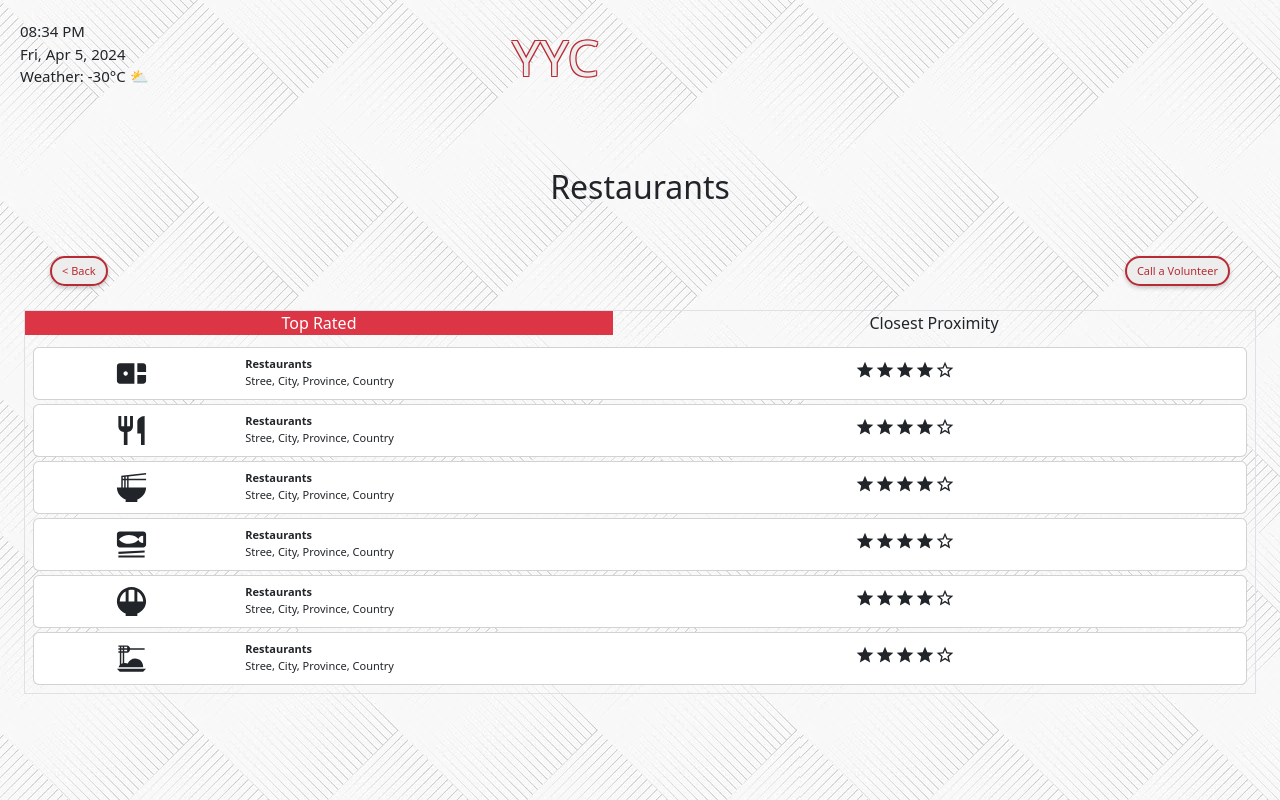
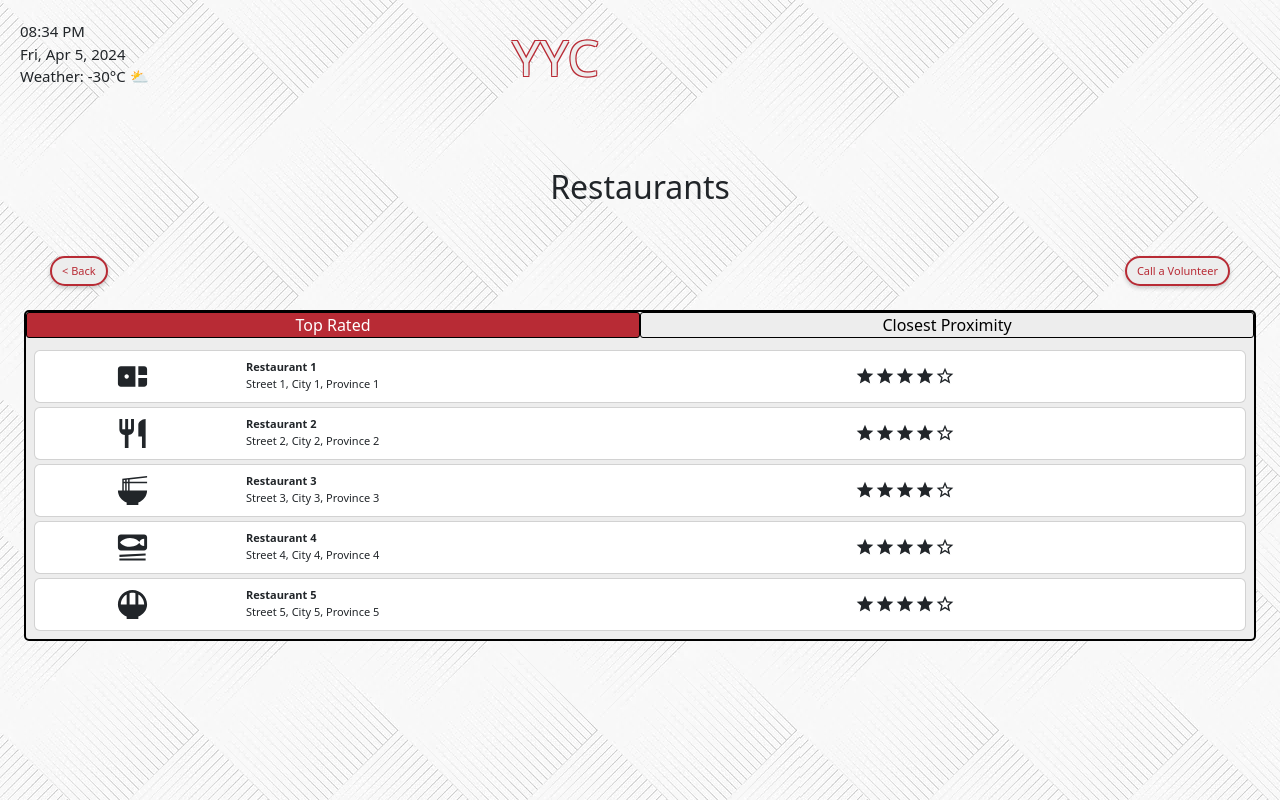
Before and after one commit to Andrew-Musa/Public_Information_Kiosk, a React (Create React App) app in the folder public_information_kiosk/: page /restaurants in a window 1280 px wide. Built offline with nearby package versions, Linux system fonts and the light colour scheme.

Commit message:
Improved Restaurants Page
Improved Restaurants Page

```diff
--- a/public_information_kiosk/src/pages/restaurants.jsx
+++ b/public_information_kiosk/src/pages/restaurants.jsx
@@ -1,12 +1,198 @@
-import React, { useContext, useState } from 'react'
-import { Bento, Restaurant, RamenDining, SetMeal, RiceBowl, DinnerDining, SupportAgent, ArrowBack, Star, StarBorder } from '@mui/icons-material';
+// import React, { useContext, useState } from 'react'
+// import { Bento, Restaurant, RamenDining, SetMeal, RiceBowl, DinnerDining, SupportAgent, ArrowBack, Star, StarBorder } from '@mui/icons-material';
+// import { Link } from 'react-router-dom';
+// import { Context } from '../context';
+
+
+// export default function Restaurants() {
+//     const [showPopup, setShowPopup] = useState(false);
+//     const [accessibleMode, _] = useContext(Context);
+
+//     const handleClickVolunteer = () => {
+//         setShowPopup(true);
+//     };
+
+//     const handleClosePopup = () => {
+//         setShowPopup(false);
+//     };
+
+//     const [activeButton, setActiveButton] = useState('topRated');
+
+//     const ratedClicked = () => {
+//         setActiveButton('topRated');
+//     };
+
+//     const proximityClicked = () => {
+//         setActiveButton('proximity');
+//     };
+//     return (
+//         <div>
+//             {accessibleMode && <div style={{ height: "100px" }}></div>}
+//             <h2 style={{ textAlign: 'center', marginTop: '70px' }}>Restaurants</h2>
+//             <div style={{ display: 'flex', justifyContent: 'space-between', margin: '50px 50px 0' }}>
+//                 <Link to='/public-information' className="backButton" style={{textDecoration: 'none'}}>{'< Back'}</Link>
+//                 <button onClick={handleClickVolunteer} className="volunteerButton">Call a Volunteer</button>
+//             </div>
+//             {showPopup && (
+//                 <>
+//                     <div style={{ position: 'fixed', top: 0, left: 0, width: '100%', height: '100%', backgroundColor: 'rgba(0, 0, 0, 0.5)', zIndex: '9998' }} onClick={handleClosePopup}></div>
+//                     <div style={{ position: 'fixed', top: '50%', left: '50%', transform: 'translate(-50%, -50%)', background: 'white', padding: '20px', borderRadius: '5px', boxShadow: '0 0 10px rgba(0, 0, 0, 0.5)', zIndex: '9999' }}>
+//                         <button style={{ position: 'absolute', top: '10px', right: '10px', background: 'none', border: 'none', cursor: 'pointer', color: '#B82B35' }} onClick={handleClosePopup}>X</button>
+//                         <p style={{ marginTop: '15px' }}>A white-hat volunteer is on their way to give assistance.</p>
+//                     </div>
+//                 </>
+//             )}
+
+//             <div className='m-4' style={{borderRadius: '5px', backgroundColor: '#EDEDED', border: '2px solid #000000'}}>
+//                 <div className='d-flex align-items-stretch '>
+//                     <div onClick={ratedClicked} className='flex-fill text-center' style={{width: '50%', borderRadius: '3px', cursor: 'pointer', border: '1px solid #000000', backgroundColor: activeButton === 'topRated' ? '#B82B35' : 'transparent', color: activeButton === 'topRated' ? 'white' : 'black'}}>Top Rated</div>
+//                     <div onClick={proximityClicked} className='flex-fill text-center' style={{width: '50%', borderRadius: '3px', cursor: 'pointer', border: '1px solid #000000', backgroundColor: activeButton === 'proximity' ? '#B82B35' : 'transparent', color: activeButton === 'proximity' ? 'white' : 'black'}}>Closest Proximity</div>
+//                 </div>
+//                 <div className='p-2'>
+//                     <Link className='card mt-1' to='/outside-navigation' style={{ textDecoration: "none" }}>
+//                         <div className='row p-2'>
+//                             <div className='col-2 d-flex justify-content-center align-items-center'>
+//                                 <Bento fontSize="large" />
+//                             </div>
+//                             <div className='col-6' style={{ fontSize: "11px" }}>
+//                                 <b>Restaurants</b>
+//                                 <div>Stree, City, Province, Country</div>
+//                             </div>
+//                             <div className='col-4'>
+//                                 <Star fontSize='small' style={{marginTop: '7px'}}/>
+//                                 <Star fontSize='small' style={{marginTop: '7px'}} />
+//                                 <Star fontSize='small' style={{marginTop: '7px'}} />
+//                                 <Star fontSize='small' style={{marginTop: '7px'}} />
+//                                 <StarBorder fontSize='small' style={{marginTop: '7px'}} />
+//                             </div>
+//                         </div>
+//                     </Link>
+
+//                     <Link className='card mt-1' to="/outside-navigation" style={{ textDecoration: "none" }}>
+//                         <div className='row p-2'>
+//                             <div className='col-2 d-flex justify-content-center align-items-center'>
+//                                 <Restaurant fontSize="large" />
+//                             </div>
+//                             <div className='col-6' style={{ fontSize: "11px" }}>
+//                                 <b>Restaurants</b>
+//                                 <div>Stree, City, Province, Country</div>
+//                             </div>
+//                             <div className='col-4'>
+//                                 <Star fontSize='small' style={{marginTop: '7px'}}/>
+//                                 <Star fontSize='small' style={{marginTop: '7px'}} />
+//                                 <Star fontSize='small' style={{marginTop: '7px'}} />
+//                                 <Star fontSize='small' style={{marginTop: '7px'}} />
+//                                 <StarBorder fontSize='small' style={{marginTop: '7px'}} />
+//                             </div>
+//                         </div>
+//                     </Link>
+
+//                     <Link className='card mt-1' to='/outside-navigation' style={{ textDecoration: "none" }}>
+//                         <div className='row p-2'>
+//                             <div className='col-2 d-flex justify-content-center align-items-center'>
+//                                 <RamenDining fontSize="large" />
+//                             </div>
+//                             <div className='col-6' style={{ fontSize: "11px" }}>
+//                                 <b>Restaurants</b>
+//                                 <div>Stree, City, Province, Country</div>
+//                             </div>
+//                             <div className='col-4'>
+//                                 <Star fontSize='small' style={{marginTop: '7px'}}/>
+//                                 <Star fontSize='small' style={{marginTop: '7px'}} />
+//                                 <Star fontSize='small' style={{marginTop: '7px'}} />
+//                                 <Star fontSize='small' style={{marginTop: '7px'}} />
+//                                 <StarBorder fontSize='small' style={{marginTop: '7px'}} />
+//                             </div>
+//                         </div>
+//                     </Link>
+
+//                     <Link className='card mt-1' to='/outside-navigation' style={{ textDecoration: "none" }}>
+//                         <div className='row p-2'>
+//                             <div className='col-2 d-flex justify-content-center align-items-center'>
+//                                 <SetMeal fontSize="large" />
+//                             </div>
+//                             <div className='col-6' style={{ fontSize: "11px" }}>
+//                                 <b>Restaurants</b>
+//                                 <div>Stree, City, Province, Country</div>
+//                             </div>
+//                             <div className='col-4'>
+//                                 <Star fontSize='small' style={{marginTop: '7px'}}/>
+//                                 <Star fontSize='small' style={{marginTop: '7px'}} />
+//                                 <Star fontSize='small' style={{marginTop: '7px'}} />
+//                                 <Star fontSize='small' style={{marginTop: '7px'}} />
+//                                 <StarBorder fontSize='small' style={{marginTop: '7px'}} />
+//                             </div>
+//                         </div>
+//                     </Link>
+
+//                     <Link className='card mt-1' to='/outside-navigation' style={{ textDecoration: "none" }}>
+//                         <div className='row p-2'>
+//                             <div className='col-2 d-flex justify-content-center align-items-center'>
+//                                 <RiceBowl fontSize="large" />
+//                             </div>
+//                             <div className='col-6' style={{ fontSize: "11px" }}>
+//                                 <b>Restaurants</b>
+//                                 <div>Stree, City, Province, Country</div>
+//                             </div>
+//                             <div className='col-4'>
+//                                 <Star fontSize='small' style={{marginTop: '7px'}}/>
+//                                 <Star fontSize='small' style={{marginTop: '7px'}} />
+//                                 <Star fontSize='small' style={{marginTop: '7px'}} />
+//                                 <Star fontSize='small' style={{marginTop: '7px'}} />
+//                                 <StarBorder fontSize='small' style={{marginTop: '7px'}} />
+//                             </div>
+//                         </div>
+//                     </Link>
+
+//                     <Link className='card mt-1' to='/outside-navigation' style={{ textDecoration: "none" }}>
+//                         <div className='row p-2'>
+//                             <div className='col-2 d-flex justify-content-center align-items-center'>
+//                                 <DinnerDining fontSize="large" />
+//                             </div>
+//                             <div className='col-6' style={{ fontSize: "11px" }}>
+//                                 <b>Restaurants</b>
+//                                 <div>Stree, City, Province, Country</div>
+//                             </div>
+//                             <div className='col-4'>
+//                                 <Star fontSize='small' style={{marginTop: '7px'}}/>
+//                                 <Star fontSize='small' style={{marginTop: '7px'}} />
+//                                 <Star fontSize='small' style={{marginTop: '7px'}} />
+//                                 <Star fontSize='small' style={{marginTop: '7px'}} />
+//                                 <StarBorder fontSize='small' style={{marginTop: '7px'}} />
+//                             </div>
+//                         </div>
+//                     </Link>
+//                 </div>
+
+
+//             </div>
+
+//         </div >
+//     )
+// }
+
+
+
+
+
+
+
+import React, { useContext, useState } from 'react';
 import { Link } from 'react-router-dom';
 import { Context } from '../context';
-
+import { Bento, Restaurant, RamenDining, SetMeal, RiceBowl, DinnerDining, Star, StarBorder } from '@mui/icons-material';
 
 export default function Restaurants() {
     const [showPopup, setShowPopup] = useState(false);
     const [accessibleMode, _] = useContext(Context);
+    const [activeButton, setActiveButton] = useState('topRated');
+    const [restaurants, setRestaurants] = useState([
+        { icon: <Bento fontSize="large" />, name: 'Restaurant 1', location: 'Street 1, City 1, Province 1' },
+        { icon: <Restaurant fontSize="large" />, name: 'Restaurant 2', location: 'Street 2, City 2, Province 2' },
+        { icon: <RamenDining fontSize="large" />, name: 'Restaurant 3', location: 'Street 3, City 3, Province 3' },
+        { icon: <SetMeal fontSize="large" />, name: 'Restaurant 4', location: 'Street 4, City 4, Province 4' },
+        { icon: <RiceBowl fontSize="large" />, name: 'Restaurant 5', location: 'Street 5, City 5, Province 5' }
+    ]);
 
     const handleClickVolunteer = () => {
         setShowPopup(true);
@@ -15,6 +201,21 @@
     const handleClosePopup = () => {
         setShowPopup(false);
     };
+
+    const ratedClicked = () => {
+        if (activeButton !== 'topRated') {
+            setActiveButton('topRated');
+            setRestaurants(prevRestaurants => [...prevRestaurants].reverse());
+        }
+    };
+
+    const proximityClicked = () => {
+        if (activeButton !== 'proximity') {
+            setActiveButton('proximity');
+            setRestaurants(prevRestaurants => [...prevRestaurants].reverse());
+        }
+    };
+
     return (
         <div>
             {accessibleMode && <div style={{ height: "100px" }}></div>}
@@ -33,130 +234,34 @@
                 </>
             )}
 
-            <div className='border m-4'>
+            <div className='m-4' style={{borderRadius: '5px', backgroundColor: '#EDEDED', border: '2px solid #000000'}}>
                 <div className='d-flex align-items-stretch '>
-                    <div className='bg-danger text-white flex-fill text-center'>Top Rated</div>
-                    <div className='flex-fill text-center'>Closest Proximity</div>
+                    <div onClick={ratedClicked} className='flex-fill text-center' style={{width: '50%', borderRadius: '3px', cursor: 'pointer', border: '1px solid #000000', backgroundColor: activeButton === 'topRated' ? '#B82B35' : 'transparent', color: activeButton === 'topRated' ? 'white' : 'black'}}>Top Rated</div>
+                    <div onClick={proximityClicked} className='flex-fill text-center' style={{width: '50%', borderRadius: '3px', cursor: 'pointer', border: '1px solid #000000', backgroundColor: activeButton === 'proximity' ? '#B82B35' : 'transparent', color: activeButton === 'proximity' ? 'white' : 'black'}}>Closest Proximity</div>
                 </div>
                 <div className='p-2'>
-                    <Link className='card mt-1' to='/outside-navigation' style={{ textDecoration: "none" }}>
+                    {restaurants.map((restaurant, index) => (
+                        <Link key={index} className='card mt-1' to='/outside-navigation' style={{ textDecoration: "none" }}>
                             <div className='row p-2'>
                                 <div className='col-2 d-flex justify-content-center align-items-center'>
-                                <Bento fontSize="large" />
+                                    {restaurant.icon}
                                 </div>
                                 <div className='col-6' style={{ fontSize: "11px" }}>
-                                <b>Restaurants</b>
-                                <div>Stree, City, Province, Country</div>
+                                    <b>{restaurant.name}</b>
+                                    <div>{restaurant.location}</div>
                                 </div>
                                 <div className='col-4'>
-                                <Star fontSize='small' />
-                                <Star fontSize='small' />
-                                <Star fontSize='small' />
-                                <Star fontSize='small' />
-                                <StarBorder fontSize='small' />
+                                    <Star fontSize='small' style={{marginTop: '5px'}}/>
+                                    <Star fontSize='small' style={{marginTop: '5px'}} />
+                                    <Star fontSize='small' style={{marginTop: '5px'}} />
+                                    <Star fontSize='small' style={{marginTop: '5px'}} />
+                                    <StarBorder fontSize='small' style={{marginTop: '5px'}} />
                                 </div>
                             </div>
                         </Link>
-
-                    <Link className='card mt-1' to="/outside-navigation" style={{ textDecoration: "none" }}>
-                        <div className='row p-2'>
-                            <div className='col-2 d-flex justify-content-center align-items-center'>
-                                <Restaurant fontSize="large" />
-                            </div>
-                            <div className='col-6' style={{ fontSize: "11px" }}>
-                                <b>Restaurants</b>
-                                <div>Stree, City, Province, Country</div>
-                            </div>
-                            <div className='col-4'>
-                                <Star fontSize='small' />
-                                <Star fontSize='small' />
-                                <Star fontSize='small' />
-                                <Star fontSize='small' />
-                                <StarBorder fontSize='small' />
+                    ))}
                 </div>
             </div>
-                    </Link>
-
-                    <Link className='card mt-1' to='/outside-navigation' style={{ textDecoration: "none" }}>
-                        <div className='row p-2'>
-                            <div className='col-2 d-flex justify-content-center align-items-center'>
-                                <RamenDining fontSize="large" />
         </div>
-                            <div className='col-6' style={{ fontSize: "11px" }}>
-                                <b>Restaurants</b>
-                                <div>Stree, City, Province, Country</div>
-                            </div>
-                            <div className='col-4'>
-                                <Star fontSize='small' />
-                                <Star fontSize='small' />
-                                <Star fontSize='small' />
-                                <Star fontSize='small' />
-                                <StarBorder fontSize='small' />
-                            </div>
-                        </div>
-                    </Link>
-
-                    <Link className='card mt-1' to='/outside-navigation' style={{ textDecoration: "none" }}>
-                        <div className='row p-2'>
-                            <div className='col-2 d-flex justify-content-center align-items-center'>
-                                <SetMeal fontSize="large" />
-                            </div>
-                            <div className='col-6' style={{ fontSize: "11px" }}>
-                                <b>Restaurants</b>
-                                <div>Stree, City, Province, Country</div>
-                            </div>
-                            <div className='col-4'>
-                                <Star fontSize='small' />
-                                <Star fontSize='small' />
-                                <Star fontSize='small' />
-                                <Star fontSize='small' />
-                                <StarBorder fontSize='small' />
-                            </div>
-                        </div>
-                    </Link>
-
-                    <Link className='card mt-1' to='/outside-navigation' style={{ textDecoration: "none" }}>
-                        <div className='row p-2'>
-                            <div className='col-2 d-flex justify-content-center align-items-center'>
-                                <RiceBowl fontSize="large" />
-                            </div>
-                            <div className='col-6' style={{ fontSize: "11px" }}>
-                                <b>Restaurants</b>
-                                <div>Stree, City, Province, Country</div>
-                            </div>
-                            <div className='col-4'>
-                                <Star fontSize='small' />
-                                <Star fontSize='small' />
-                                <Star fontSize='small' />
-                                <Star fontSize='small' />
-                                <StarBorder fontSize='small' />
-                            </div>
-                        </div>
-                    </Link>
-
-                    <Link className='card mt-1' to='/outside-navigation' style={{ textDecoration: "none" }}>
-                        <div className='row p-2'>
-                            <div className='col-2 d-flex justify-content-center align-items-center'>
-                                <DinnerDining fontSize="large" />
-                            </div>
-                            <div className='col-6' style={{ fontSize: "11px" }}>
-                                <b>Restaurants</b>
-                                <div>Stree, City, Province, Country</div>
-                            </div>
-                            <div className='col-4'>
-                                <Star fontSize='small' />
-                                <Star fontSize='small' />
-                                <Star fontSize='small' />
-                                <Star fontSize='small' />
-                                <StarBorder fontSize='small' />
-                            </div>
-                        </div>
-                    </Link>
-                </div>
-
-
-            </div>
-
-        </div >
     )
 }
```
Lines whose indentation alone changed are shown as unchanged.
